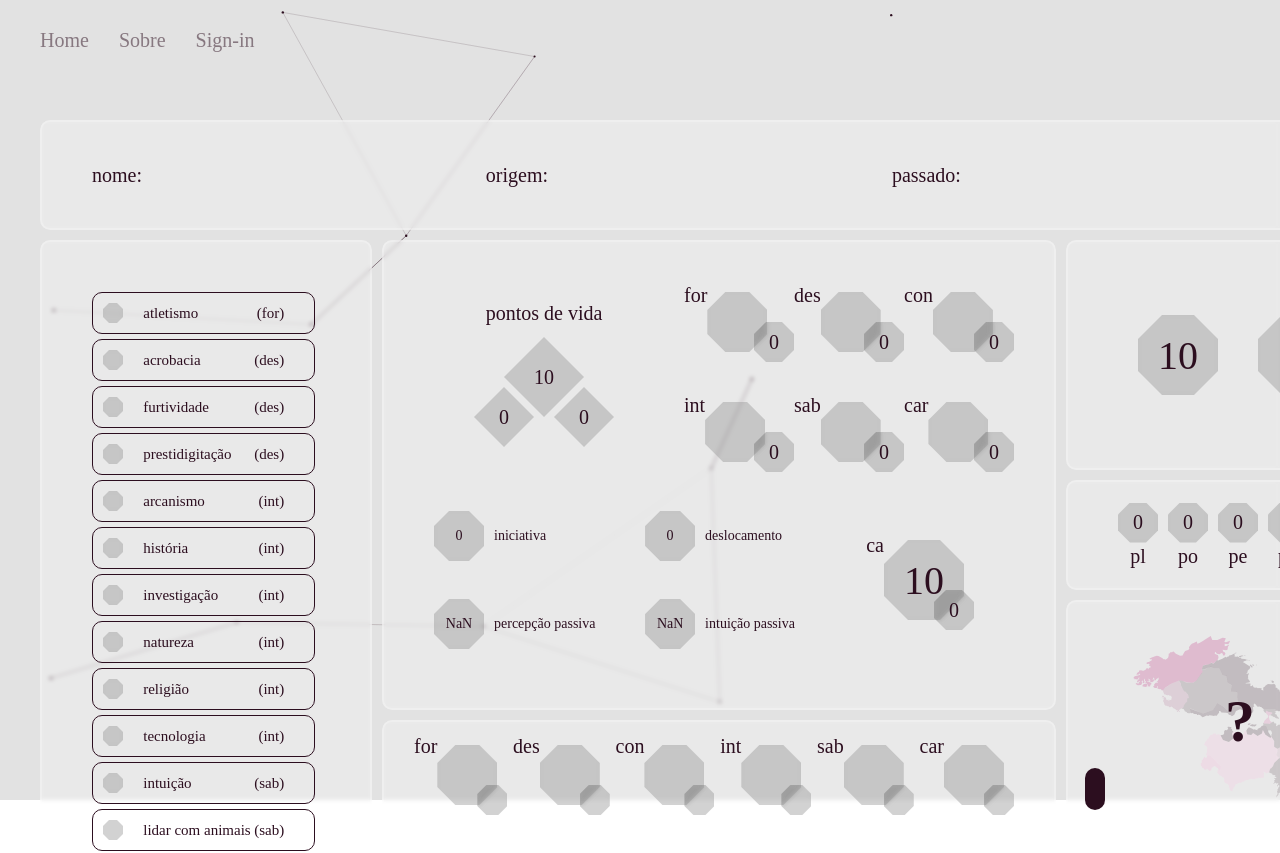
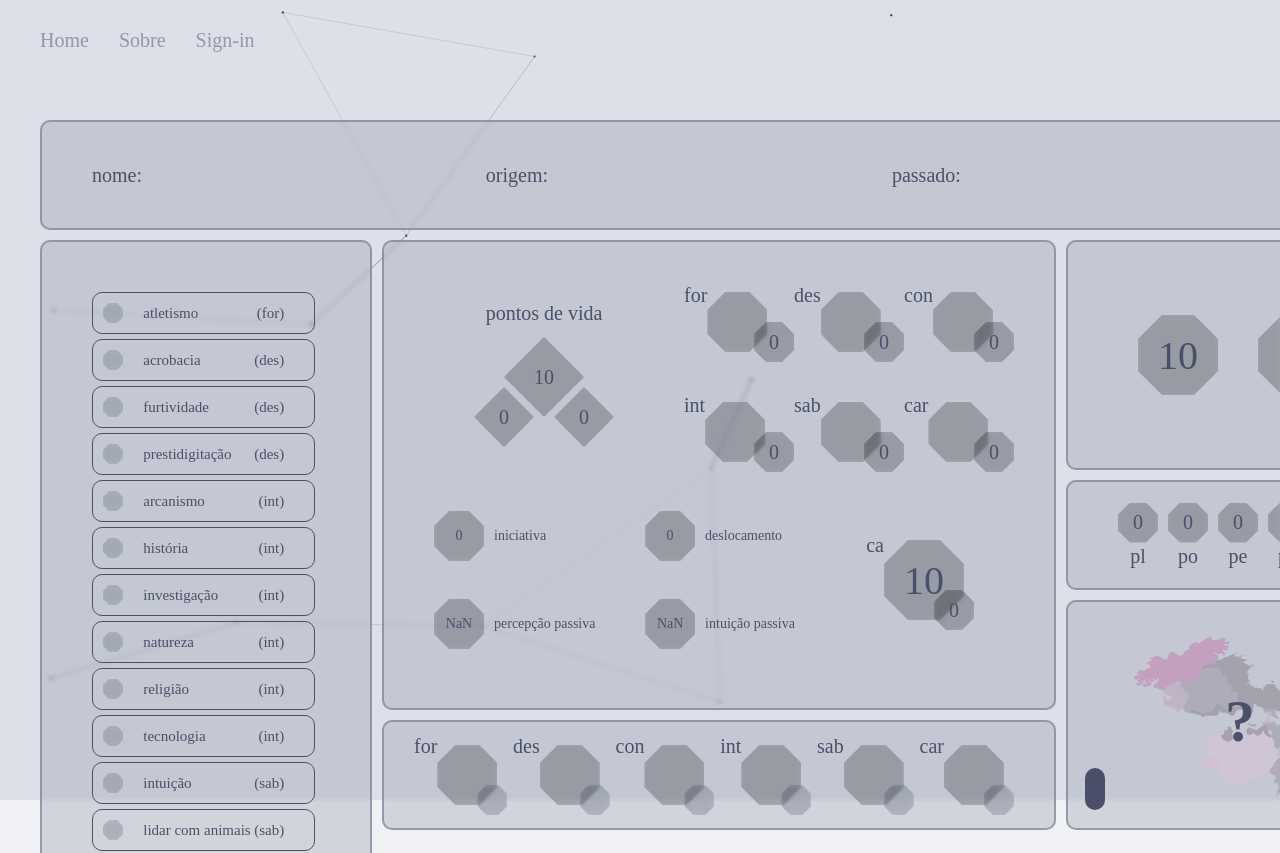
Before and after one commit to Bloco-N/runarcana-next, a Next.js app: page /dashboard/1 in a window 1280 px wide. Shown: the top 853 px of the page. Built offline with nearby package versions, Linux system fonts and the light colour scheme; a web font is replaced by a local one.

Commit message:
feat: change pallete colors

```diff
--- a/components/Card.tsx
+++ b/components/Card.tsx
@@ -5,7 +5,7 @@ import useDarkTheme from '../hooks/useDarkTheme';
 type CardProps = {
     id?: string
     children: React.ReactNode,
-  className?:string
+    className?: string
     onClick?: React.MouseEventHandler
 }
 
@@ -14,9 +14,9 @@ type ContainerProps = {
 }
 
 const Container = styled.div<ContainerProps>`
-  background: ${props => props.isDark ? 'rgba(0, 9, 24, 0.25)' :'rgba(255, 255, 255, 0.25)' } ;
+  background: ${props => props.isDark ? 'rgba(88, 91, 112, 0.25)' : 'rgba(124, 127, 147, 0.25)'} ;
   backdrop-filter: blur(0.2rem);
-  border: 0.2rem solid ${props => props.isDark ? 'rgba(40, 52, 73, 0.7)' :'rgba(255, 255, 255, 0.25)' };
+  border: 0.2rem solid ${props => props.isDark ? 'rgba(88, 91, 112, 0.7)' : 'rgba(124, 127, 147, 0.7)'};
   padding: 5rem;
   border-radius: 1rem;
 `
--- a/components/ThreeWaySwitch.tsx
+++ b/components/ThreeWaySwitch.tsx
@@ -5,9 +5,9 @@ import { Skills } from '../types/UserCharacterDashBoard';
 type ThreeWaySwitchProps = {
     skills: Skills,
     setSkills: Dispatch<SetStateAction<Skills>>,
-  name:string
-  value:string
-  className?:string
+    name: string
+    value: string
+    className?: string
 }
 
 const Container = styled.div`
@@ -16,14 +16,14 @@ const Container = styled.div`
     width: 2rem;
     text-align: center;
     clip-path: polygon(30% 0%, 70% 0%, 100% 30%, 100% 70%, 70% 100%, 30% 100%, 0% 70%, 0% 30%);
-    background-color: rgba(76, 76, 76, 0.25);
+    background-color: rgba(124, 127, 147, 0.25);
     backdrop-filter: blur(0.2rem);
     &.not-proficient{
 
     }
     &.proficient{
       background-color: var(--secondary);
-      opacity: 0.5;
+      opacity: 0.7;
     }
     &.specialist{
       background-color: var(--secondary);
@@ -37,52 +37,52 @@ const Container = styled.div`
   }
 `
 
-const ThreeWaySwitch = (props:ThreeWaySwitchProps) => {
+const ThreeWaySwitch = (props: ThreeWaySwitchProps) => {
     const [value, setValue] = useState(props.value)
     const parent = useRef(null)
     const children = useRef(null)
     useEffect(() => {
-    if(parent.current && children.current && props.value){
+        if (parent.current && children.current && props.value) {
             const parentCurrent = parent.current as HTMLElement
             const childrenCurrent = children.current as HTMLElement
-      if(props.value === 'NOT_PROFICIENT'){
+            if (props.value === 'NOT_PROFICIENT') {
                 childrenCurrent.classList.add('not-proficient')
-      }else if(props.value === 'PROFICIENT'){
+            } else if (props.value === 'PROFICIENT') {
                 childrenCurrent.classList.add('proficient')
-      }else{
+            } else {
                 childrenCurrent.classList.add('specialist')
                 parentCurrent.classList.add('specialist')
             }
         }
         setValue(props.value)
     }, [props.value])
-  const handleClick = (e:React.MouseEvent<HTMLElement>) => {
+    const handleClick = (e: React.MouseEvent<HTMLElement>) => {
         const target = e.target as HTMLElement
         const aux = props.skills
-    if(value === 'NOT_PROFICIENT'){
+        if (value === 'NOT_PROFICIENT') {
             target.classList.remove('not-proficient')
             target.classList.add('proficient')
             aux[props.name as keyof Skills] = 'PROFICIENT'
-      props.setSkills({...aux})
+            props.setSkills({ ...aux })
             setValue('PROFICIENT')
-    }else if(value === 'PROFICIENT'){
+        } else if (value === 'PROFICIENT') {
             target.classList.remove('proficient')
             target.parentElement?.classList.add('specialist')
             target.classList.add('specialist')
             aux[props.name as keyof Skills] = 'SPECIALIST'
-      props.setSkills({...aux})
+            props.setSkills({ ...aux })
             setValue('SPECIALIST')
-    }else{
+        } else {
             target.classList.remove('specialist')
             target.parentElement?.classList.remove('specialist')
             target.classList.add('not-proficient')
             aux[props.name as keyof Skills] = 'NOT_PROFICIENT'
-      props.setSkills({...aux})
+            props.setSkills({ ...aux })
             setValue('NOT_PROFICIENT')
         }
     }
     return (
-    <Container {...props} ref={parent} onClick={(e:React.MouseEvent<HTMLElement>) => handleClick(e)}>
+        <Container {...props} ref={parent} onClick={(e: React.MouseEvent<HTMLElement>) => handleClick(e)}>
             <div ref={children}></div>
         </Container>
     );
--- a/pages/_app.tsx
+++ b/pages/_app.tsx
@@ -15,7 +15,7 @@ export default function App({ Component, pageProps }: AppProps) {
     const isActive = useDarkTheme()
     const [loadingLayout, setLoading] = useState(false)
 
-  const particlesInit = useCallback(async (engine:any) => {
+    const particlesInit = useCallback(async (engine: any) => {
         console.log(engine);
         // you can initiate the tsParticles instance (engine) here, adding custom shapes or presets
         // this loads the tsparticles package bundle, it's the easiest method for getting everything ready
@@ -23,7 +23,7 @@ export default function App({ Component, pageProps }: AppProps) {
         await loadFull(engine);
     }, []);
 
-  const particlesLoaded = useCallback(async (container:any) => {}, []);
+    const particlesLoaded = useCallback(async (container: any) => { }, []);
 
     return (
         <>
@@ -34,7 +34,7 @@ export default function App({ Component, pageProps }: AppProps) {
                 options={{
                     background: {
                         color: {
-            value: isActive ?"#000000" : '#e2e2e2',
+                            value: isActive ? "#11111b" : '#dce0e8',
                         },
                     },
                     fpsLimit: 120,
@@ -62,10 +62,10 @@ export default function App({ Component, pageProps }: AppProps) {
                     },
                     particles: {
                         color: {
-              value: isActive ?"#93a2bf" : '#2c0e1f',
+                            value: isActive ? "#cdd6f4" : '#4c4f69',
                         },
                         links: {
-              color: isActive ?"#93a2bf" : '#2c0e1f',
+                            color: isActive ? "#cdd6f4" : '#4c4f69',
                             distance: 300,
                             enable: true,
                             opacity: 0.5,
@@ -107,7 +107,7 @@ export default function App({ Component, pageProps }: AppProps) {
                 <RenderWhenMounted>
                     <Layout>
                         <LoadingContext.Provider value={[loadingLayout, setLoading]}>
-              {loadingLayout ? <Loading/> : ''}
+                            {loadingLayout ? <Loading /> : ''}
                             <Component {...pageProps} />
                         </LoadingContext.Provider>
                     </Layout>
--- a/styles/globals.scss
+++ b/styles/globals.scss
@@ -68,9 +68,9 @@ a:hover {
 
 @media (prefers-color-scheme: dark) {
     :root {
-    --primary: #000918;
-    --secondary: #93a2bf;
-    --error: #e6b4b4;
+        --primary: #1e1e2e;
+        --secondary: #cdd6f4;
+        --error: #f38ba8;
     }
 
     body {
@@ -82,9 +82,9 @@ a:hover {
 
 @media(prefers-color-scheme: light) {
     :root {
-    --primary: #fff;
-    --secondary: #2c0e1f;
-    --error: #ff3434;
+        --primary: #eff1f5;
+        --secondary: #4c4f69;
+        --error: #d20f39;
     }
 
     body {
```
Also changed, not shown: components/Button.tsx (+4 -4 lines). Lines whose indentation alone changed are shown as unchanged.
